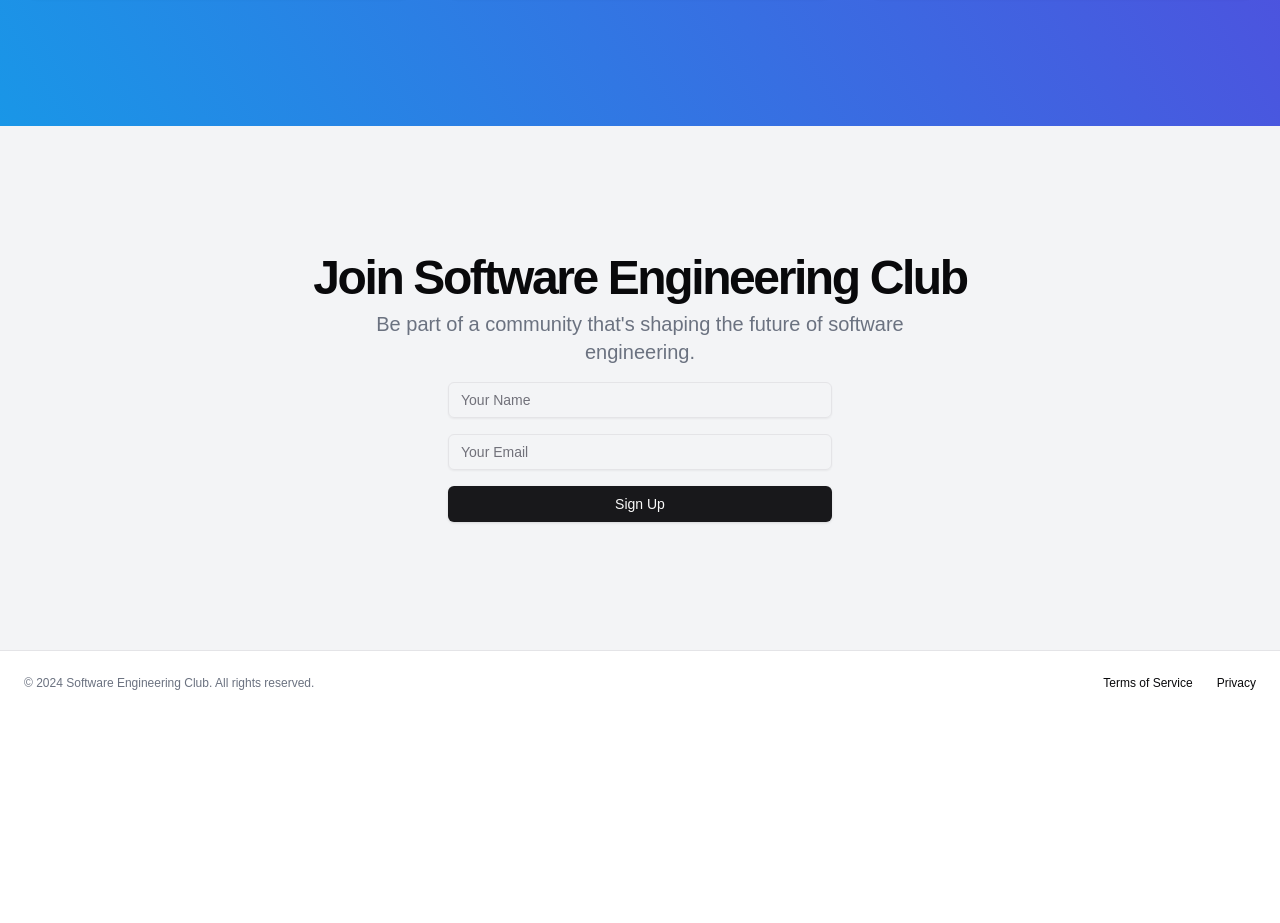
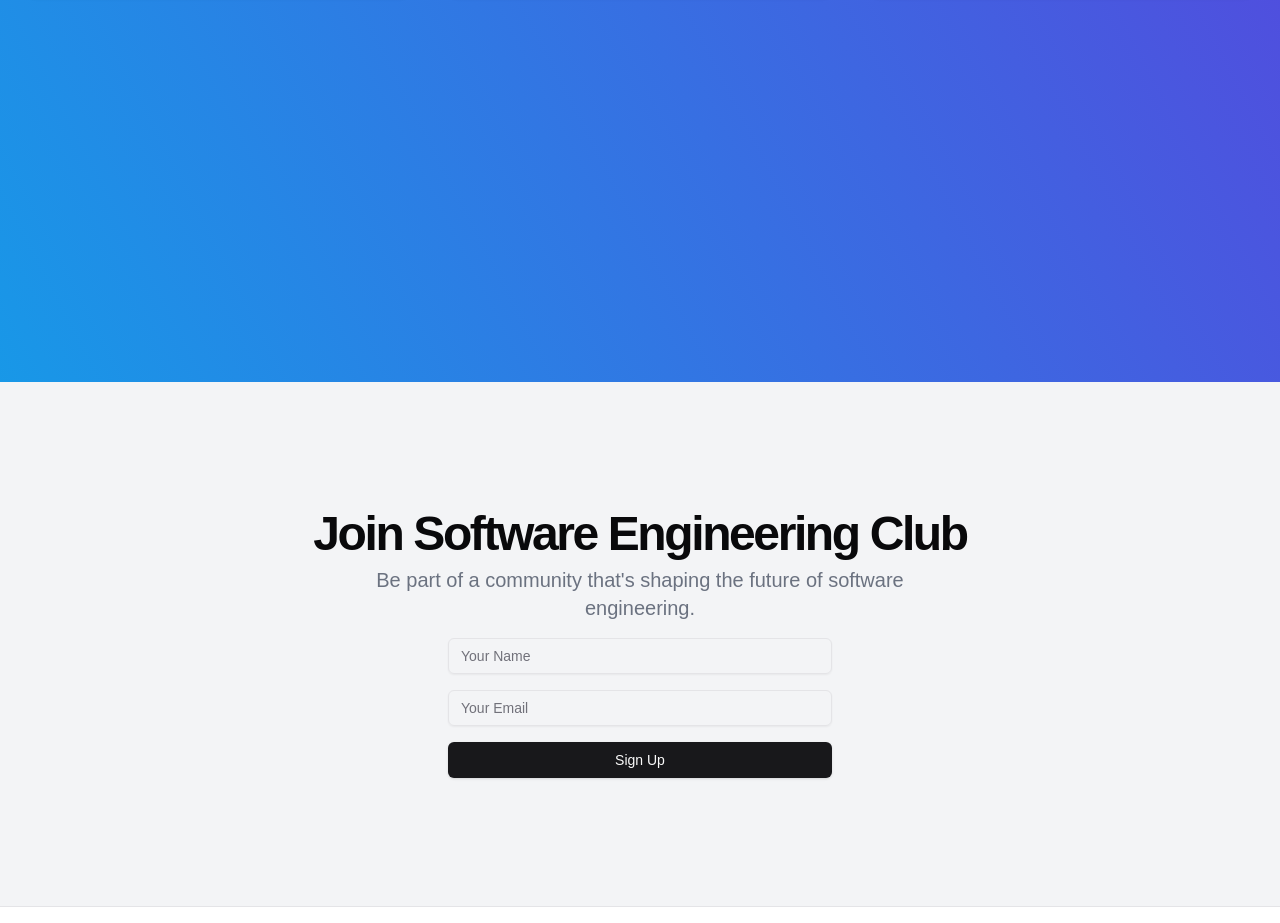
Before and after one commit to jackalotisme/se-club, a Next.js app: page / in a window 1280 px wide. Shown: the part 1646-2569 px from the top of the page. Before the commit the page ends 2361 px from the top, so only its background shows below. Built offline with nearby package versions, Linux system fonts and the light colour scheme.

Commit message:
set preliminary section for testimonials, comment

```diff
--- a/app/page.js
+++ b/app/page.js
@@ -121,6 +121,9 @@ export default function Component() {
             </div>
           </div>
         </section>
+        <section id="testimonials" className="w-full py-12 md:py-24 lg:py-32">
+          { /* TESTIMONIALS */ }
+        </section>
         <section
           id="join"
           className="w-full py-12 md:py-24 lg:py-32 bg-gray-100 dark:bg-gray-800"
```
